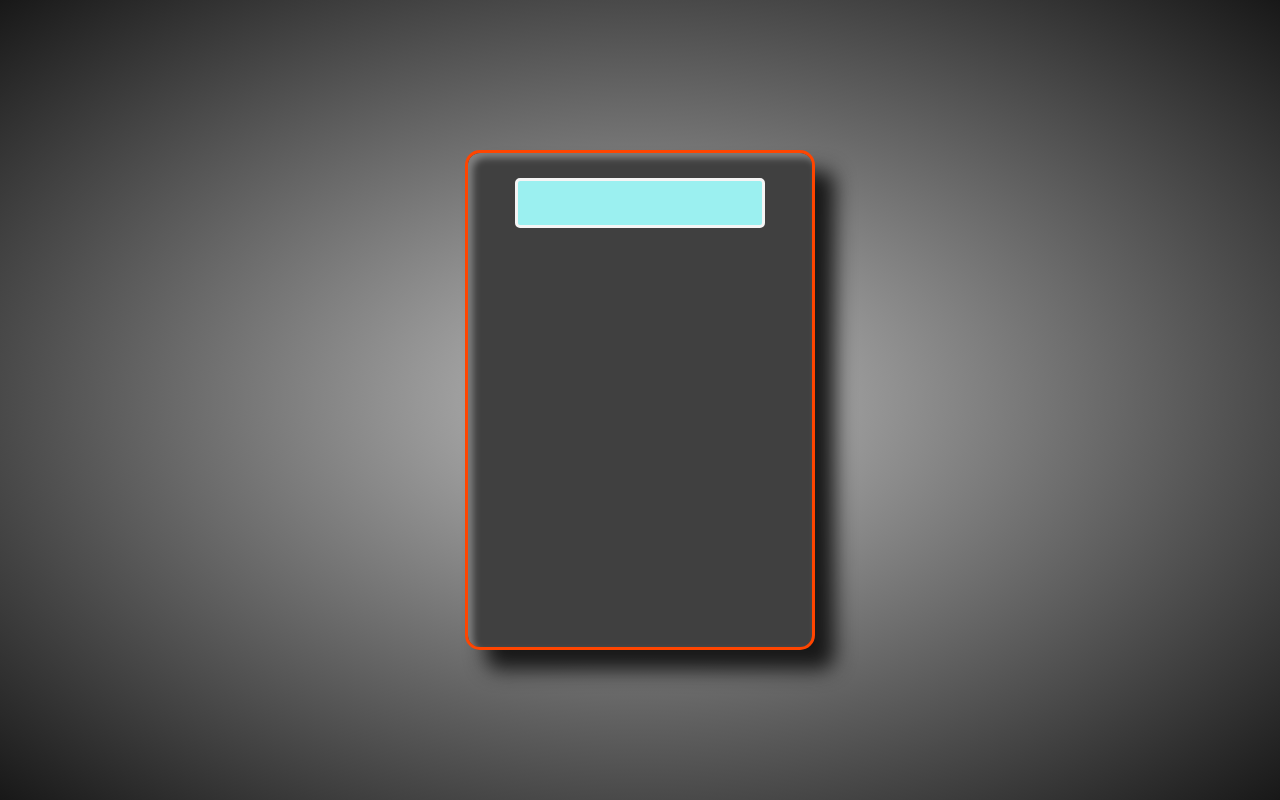
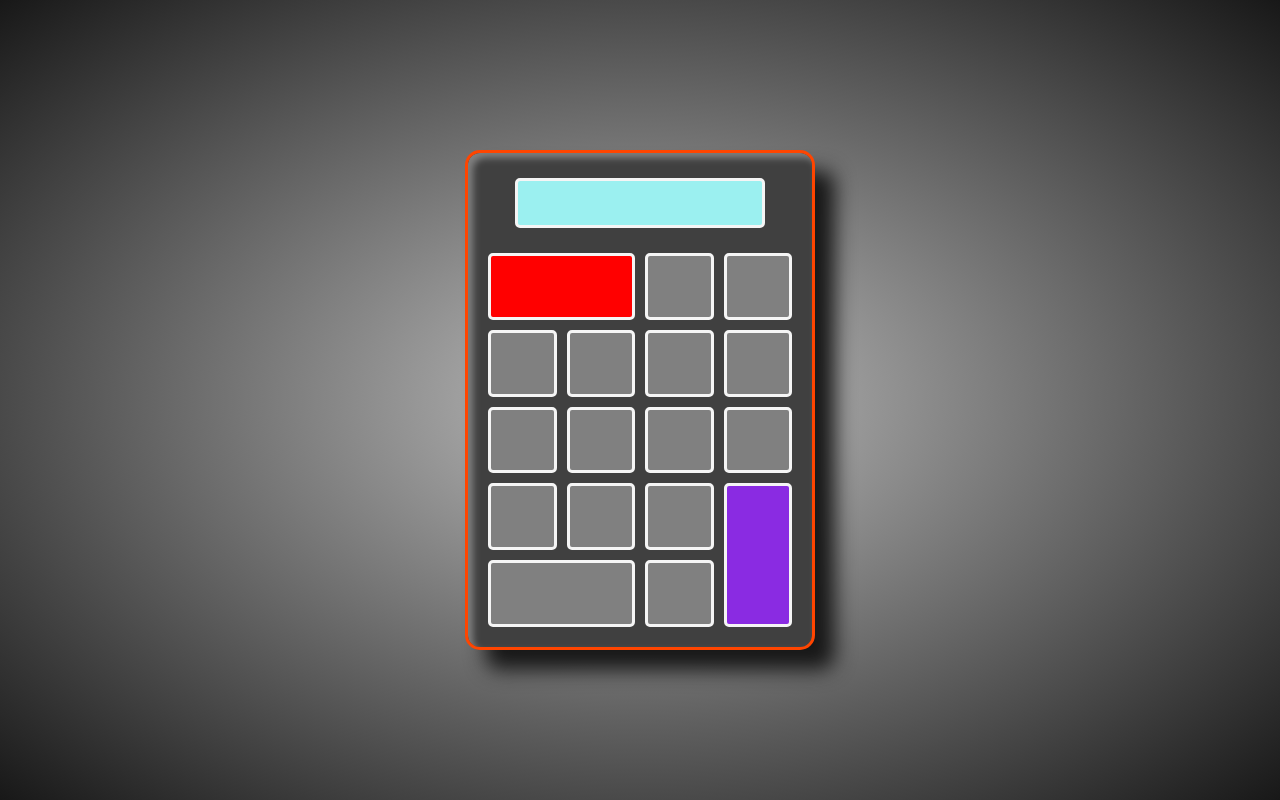
Before and after one commit to dnlk86/javascript-calculator, a React (Create React App) app: page / in a window 1280 px wide. Built offline with nearby package versions, Linux system fonts and the light colour scheme.

Commit message:
added buttons, improved grid layout

```diff
--- a/src/App.css
+++ b/src/App.css
@@ -7,3 +7,20 @@
     text-align: center;
     background-image: radial-gradient(silver, #181818);
 }
+
+#btnAC {
+    grid-area: ac;
+    background-color: red;
+}
+
+#btnEQ {
+    grid-area: eq;
+    background-color: blueviolet;
+}
+
+#btnAC,
+#btnEQ {
+    place-self: stretch;
+    border: 3px solid whitesmoke;
+    border-radius: 5px;
+}
--- a/src/features/calculator/Button.js
+++ b/src/features/calculator/Button.js
@@ -0,0 +1,11 @@
+import React from "react";
+import styles from "./Button.module.css";
+
+export default function Button(props) {
+    return (
+        <div
+            className={styles.button}
+            style={{ gridArea: props.btnDetails.gridArea }}
+        ></div>
+    );
+}
--- a/src/features/calculator/Button.module.css
+++ b/src/features/calculator/Button.module.css
@@ -0,0 +1,9 @@
+.button {
+    /* width: 100%;
+    height: 100%; */
+    place-self: stretch;
+    background-color: grey;
+    color: whitesmoke;
+    border: 3px solid whitesmoke;
+    border-radius: 5px;
+}
--- a/src/features/calculator/Calculator.js
+++ b/src/features/calculator/Calculator.js
@@ -8,6 +8,7 @@ import {
 } from "./calculatorSlice";
 import styles from "./Calculator.module.css";
 import Display from "./Display";
+import Button from "./Button";
 
 export function Calculator() {
     const count = useSelector(selectResult);
@@ -21,7 +22,25 @@ export function Calculator() {
             <div className={styles.displayContainer}>
                 <Display />
             </div>
-            <div className={styles.buttonContainer}></div>
+            <div className={styles.buttonContainer}>
+                <div id={"btnAC"} />
+                <Button id="div" btnDetails={{ gridArea: "div" }} />
+                <Button id="mul" btnDetails={{ gridArea: "mul" }} />
+                <Button id="seven" btnDetails={{ gridArea: "seven" }} />
+                <Button id="eight" btnDetails={{ gridArea: "eight" }} />
+                <Button id="nine" btnDetails={{ gridArea: "nine" }} />
+                <Button id="sub" btnDetails={{ gridArea: "sub" }} />
+                <Button id="four" btnDetails={{ gridArea: "four" }} />
+                <Button id="five" btnDetails={{ gridArea: "five" }} />
+                <Button id="six" btnDetails={{ gridArea: "six" }} />
+                <Button id="sum" btnDetails={{ gridArea: "sum" }} />
+                <Button id="one" btnDetails={{ gridArea: "one" }} />
+                <Button id="two" btnDetails={{ gridArea: "two" }} />
+                <Button id="three" btnDetails={{ gridArea: "three" }} />
+                <Button id="zer" btnDetails={{ gridArea: "zer" }} />
+                <Button id="dot" btnDetails={{ gridArea: "dot" }} />
+                <div id="btnEQ" />
+            </div>
         </div>
     );
 }
--- a/src/features/calculator/Calculator.module.css
+++ b/src/features/calculator/Calculator.module.css
@@ -15,9 +15,18 @@
 }
 
 .buttonContainer {
+    padding: 0 20px 20px 20px;
     display: grid;
-    grid-template-columns: 1fr 1fr 1fr 1fr;
-    grid-template-rows: 1fr 1fr 1fr 1fr;
+    grid-template-columns: repeat(4, 1fr);
+    grid-template-rows: repeat(5, 1fr);
+    grid-template-areas:
+        "ac ac div mul"
+        "seven eight nine sub"
+        "four five six sum"
+        "one two three eq"
+        "zer zer dot eq";
+    gap: 10px 10px;
+    grid-auto-flow: row;
     height: calc(100% - 100px);
     background-color: transparent;
 }
```
